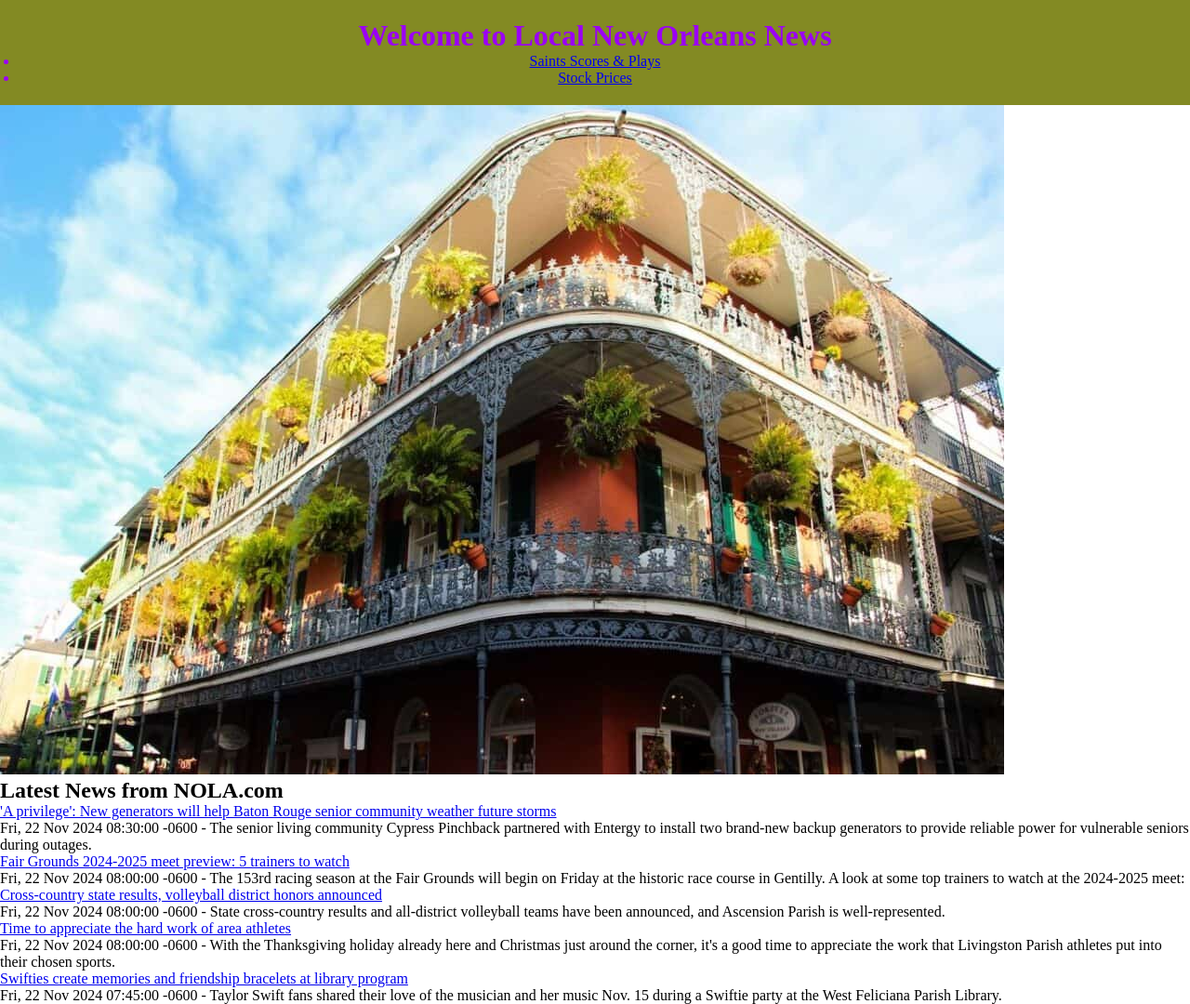
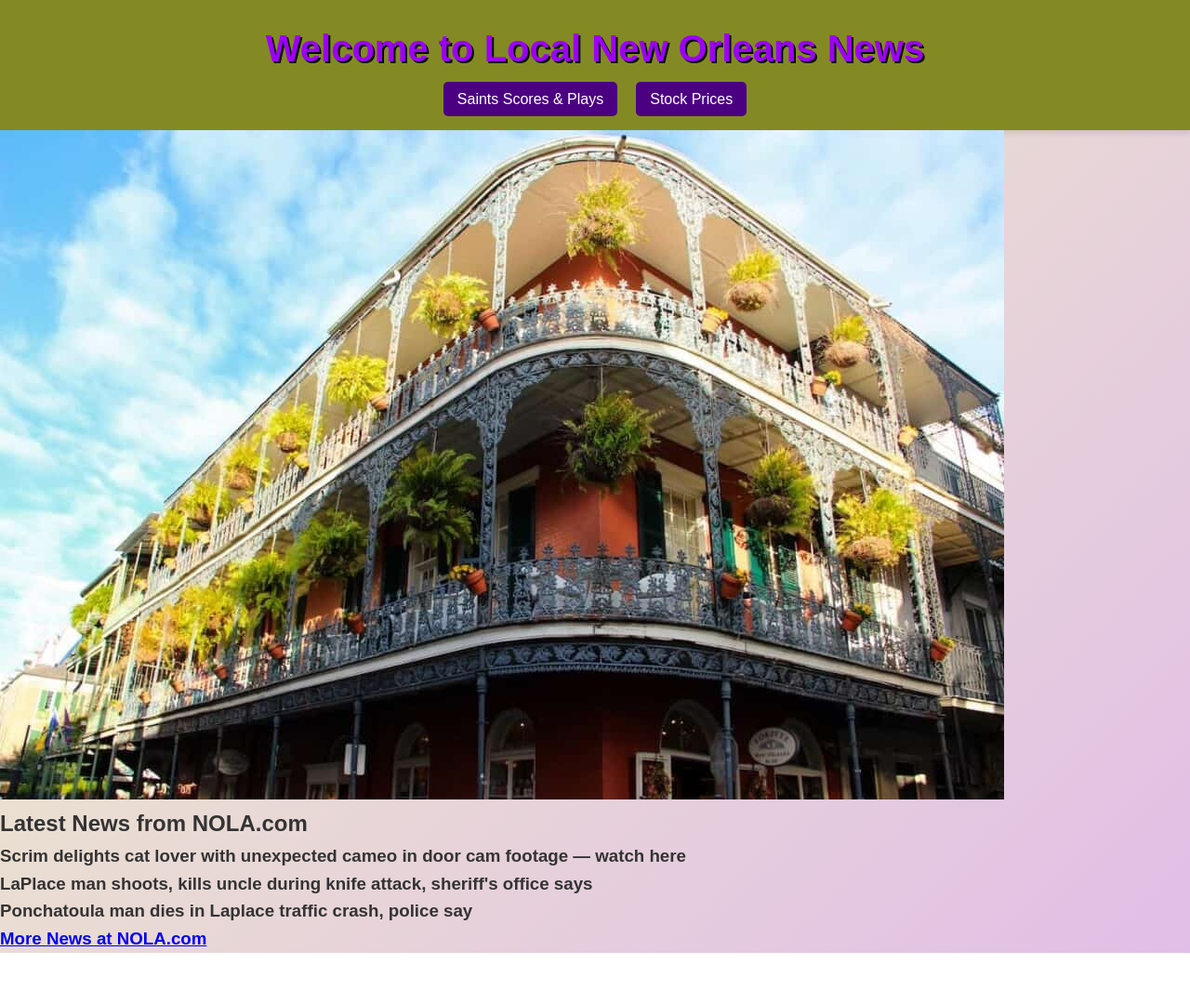
Before and after one commit to Zygarde22/Local-News-Project, a plain HTML site: page Index.html in a window 1280 px wide. Shown: the whole page at 93% size. After the commit the page ends 1025 px from the top, so only its background shows below. Drawn offline with Linux system fonts and the light colour scheme.

Commit message:
Add files via upload

```diff
--- a/Common.css
+++ b/Common.css
@@ -5,21 +5,77 @@
     box-sizing: border-box;
 }
 
-/* Common Styles for Layout, Header, Footer, and Navigation */
+/* Body Styling */
+body {
+    font-family: Arial, Helvetica, sans-serif;
+    line-height: 1.6;
+    background: linear-gradient(135deg, #f0f4c3, #e1bee7);
+    color: #333;
+}
+
+/* Header Styles */
 header {
     background-color: #838a23;
     color: rgb(155, 0, 245);
     padding: 20px;
     text-align: center;
+    box-shadow: 0 4px 6px rgba(0, 0, 0, 0.1);
 }
 
+header h1 {
+    font-size: 2.5rem;
+    font-weight: bold;
+    text-shadow: 2px 2px #000;
+}
+
+/* Navigation Styles */
 nav {
     text-align: center;
+    margin-top: 10px;
 }
 
+nav ul {
+    list-style: none;
+    padding: 0;
+    display: inline-flex;
+    gap: 20px;
+}
+
+nav a {
+    text-decoration: none;
+    color: white;
+    background: #4B0082;
+    padding: 10px 15px;
+    border-radius: 5px;
+    transition: background-color 0.3s, transform 0.2s;
+}
+
+nav a:hover {
+    background-color: #6A1B9A;
+    transform: scale(1.05);
+}
+
+/* Footer Styles */
 footer {
     background-color: #4B0082;
     color: white;
-    padding: 10px;
+    padding: 15px;
     text-align: center;
+    font-size: 0.9rem;
+    margin-top: 20px;
+    box-shadow: 0 -4px 6px rgba(0, 0, 0, 0.1);
 }
+
+/* Add a Subtle Animation to Header and Footer */
+header, footer {
+    animation: fadeIn 1.5s ease-in-out;
+}
+
+@keyframes fadeIn {
+    from {
+        opacity: 0;
+    }
+    to {
+        opacity: 1;
+    }
+}
--- a/Index.html
+++ b/Index.html
@@ -5,13 +5,13 @@
     <meta name="viewport" content="width=device-width, initial-scale=1.0">
     <title>Local New Orleans News</title>
     <link rel="stylesheet" href="Index.css">
-    <link rel="stylesheet" href="Common.css"
+    <link rel="stylesheet" href="Common.css">
 </head>
 <body>
     <!-- Header Section -->
     <header>
         <h1>Welcome to Local New Orleans News</h1>
-        <nav>
+        <nav aria-label="Primary">
             <ul>
                 <li><a href="sports.html">Saints Scores & Plays</a></li>
                 <li><a href="stocks.html">Stock Prices</a></li>
@@ -28,12 +28,17 @@
 
         <section id="news-feed">
             <h2>Latest News from NOLA.com</h2>
-            <ul id="rss-feed">
-                <!-- RSS feed content will be dynamically inserted here -->
+            <ul>
+                <li><h3>Scrim delights cat lover with unexpected cameo in door cam footage — watch here</h3></li>
+                <li><h3>LaPlace man shoots, kills uncle during knife attack, sheriff's office says</h3></li>
+                <li><h3>Ponchatoula man dies in Laplace traffic crash, police say</h3></li>
             </ul>
+            <h3>
+                <a href="https://www.nola.com" target="_blank" rel="noopener">
+                    More News at NOLA.com
+                </a>
+            </h3>
         </section>
     </main>
-
-    <script src="rss-feed.js"></script>
 </body>
 </html>
```
